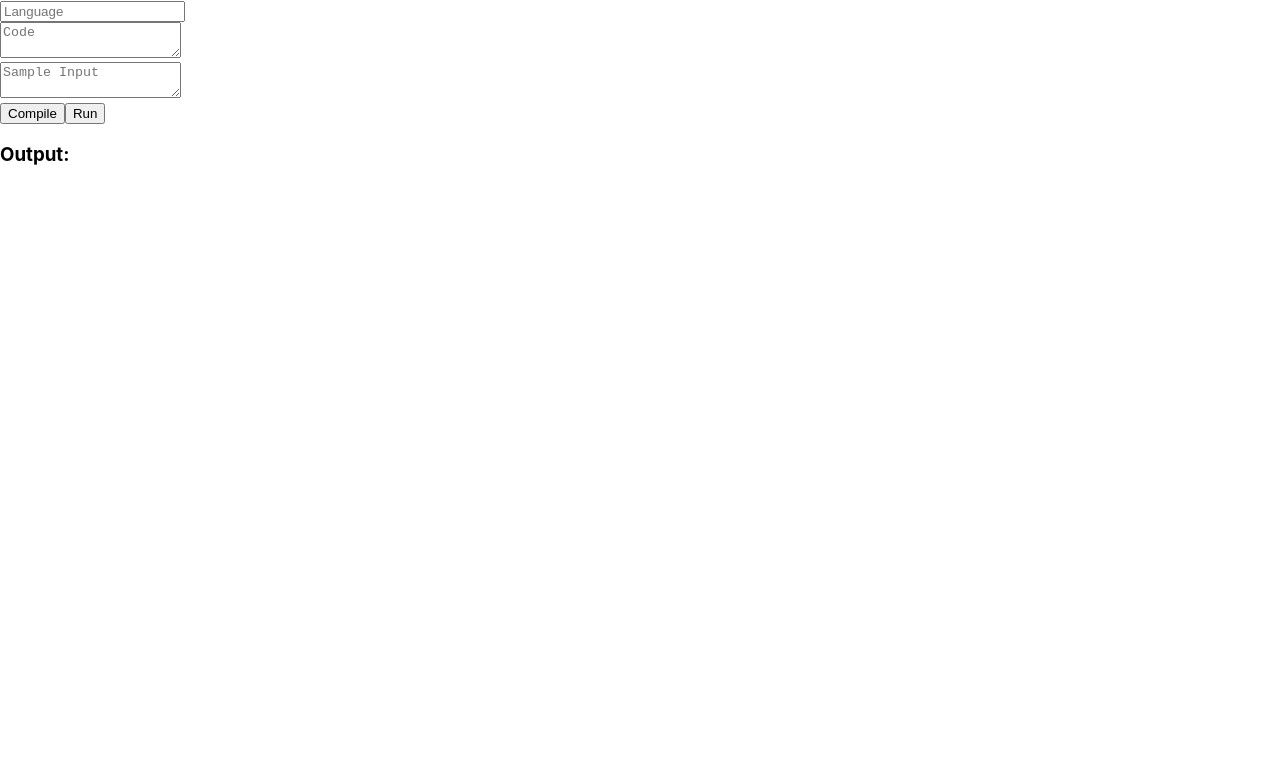
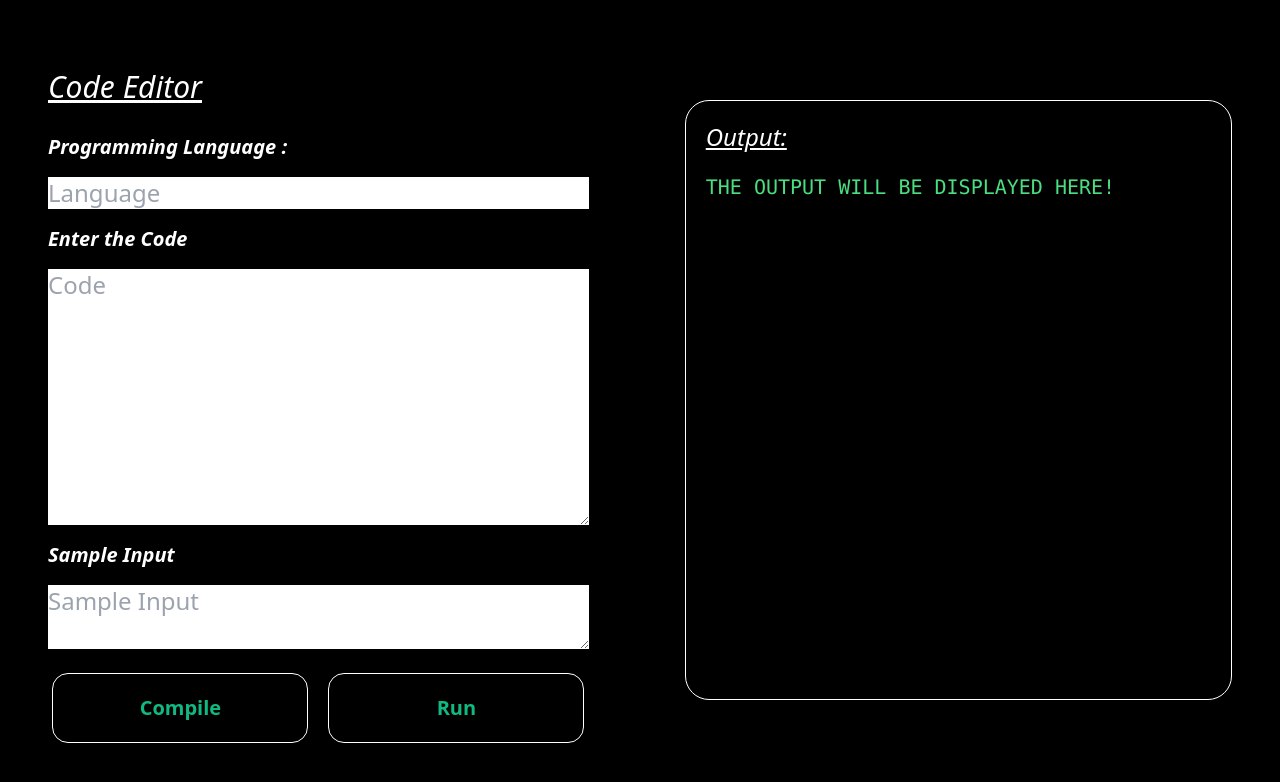
Before and after one commit to ArulAk67/takeuforward_task, a React (Create React App) app in the folder frontend/: page / in a window 1280 px wide. Shown: the top 782 px of the page. Built offline with nearby package versions, Linux system fonts and the light colour scheme.

Commit message:
ui update

```diff
--- a/frontend/package.json
+++ b/frontend/package.json
@@ -14,6 +14,7 @@
   },
   "scripts": {
     "start": "react-scripts start",
+    "dev": "react-scripts start",
     "build": "react-scripts build",
     "test": "react-scripts test",
     "eject": "react-scripts eject"
@@ -35,5 +36,8 @@
       "last 1 firefox version",
       "last 1 safari version"
     ]
+  },
+  "devDependencies": {
+    "tailwindcss": "^3.4.1"
   }
 }
--- a/frontend/src/App.js
+++ b/frontend/src/App.js
@@ -5,7 +5,7 @@ function CodeEditor() {
   const [language_id, setLanguage] = useState('');
   const [source_code, setCode] = useState('');
   const [stdin, setInput] = useState('');
-  const [output, setOutput] = useState('');
+  const [output, setOutput] = useState('THE OUTPUT WILL BE DISPLAYED HERE!');
   const [token, setToken] = useState('');
 
   const compileCode = async () => {
@@ -33,34 +33,51 @@ function CodeEditor() {
   };
 
   return (
-    <div>
+    <>
+     <div className='flex items-center justify-center text-xl h-screen bg-black font-medium w-full'>
+        <div className='w-1/2 mx-12 flex flex-col justify-center gap-2 h-full'>
+          <h1 className='text-3xl italic text-white my-5 underline'>Code Editor</h1>
+            <label className=' text-white font-bold italic '>Programming Language :</label>
+          <div className='input'>
             <input
+              className='w-full'
               type="text"
               placeholder="Language"
               value={language_id}
               onChange={(e) => setLanguage(e.target.value)}
               />
-      <br />
+          </div>
+            <label className=' text-white font-bold italic '>Enter the Code</label>
+          <div className='input'>
             <textarea
+              className='h-64 w-full'
               placeholder="Code"
               value={source_code}
               onChange={(e) => setCode(e.target.value)}
               ></textarea>
-      <br />
+          </div>
+            <label className=' text-white font-bold italic '>Sample Input</label>
+          <div className='input'>
             <textarea
+              className='w-full'
               placeholder="Sample Input"
               value={stdin}
               onChange={(e) => setInput(e.target.value)}
               ></textarea>
-      <br />
-      <button onClick={compileCode}>Compile</button>
-      <button onClick={runCode}>Run</button>
-      <br />
-      <div>
-        <h3>Output:</h3>
-        <pre>{output}</pre>
+          </div>
+          <div className='button'>
+            <button onClick={compileCode} className='btn'>Compile</button>
+            <button onClick={runCode} className='btn'>Run</button>
           </div>
         </div>
+        <div className='w-1/2 h-3/4 border  py-5 px-5 border-solid rounded-3xl border-white mx-12'>
+          <div className=' rounded-lg text-white'>
+            <h3 className=' underline italic text-2xl'>Output:</h3>
+            <pre className=' text-green-400 my-5'>{output}</pre>
+          </div>
+        </div>
+    </div>
+    </>
   );
 }
 
--- a/frontend/src/index.css
+++ b/frontend/src/index.css
@@ -1,13 +1,20 @@
-body {
-  margin: 0;
-  font-family: -apple-system, BlinkMacSystemFont, 'Segoe UI', 'Roboto', 'Oxygen',
-    'Ubuntu', 'Cantarell', 'Fira Sans', 'Droid Sans', 'Helvetica Neue',
-    sans-serif;
-  -webkit-font-smoothing: antialiased;
-  -moz-osx-font-smoothing: grayscale;
+@tailwind base;
+@tailwind components;
+@tailwind utilities;
+
+
+.input{
+  @apply text-white flex items-start justify-center gap-5 my-2 text-2xl ;
 }
 
-code {
-  font-family: source-code-pro, Menlo, Monaco, Consolas, 'Courier New',
-    monospace;
+.button {
+  @apply flex items-center justify-center my-2 text-emerald-500 font-bold gap-5;
 }
+
+.text{
+  @apply w-[500px];
+}
+
+.btn {
+  @apply border border-solid border-white py-5 px-5 rounded-2xl w-64;
+}
--- /dev/null
+++ b/frontend/tailwind.config.js
@@ -0,0 +1,8 @@
+/** @type {import('tailwindcss').Config} */
+module.exports = {
+  content: ["./src/**/*.{html,js}"],
+  theme: {
+    extend: {},
+  },
+  plugins: [],
+}
```
Also changed, not shown: 1 other file (tests, documents, lock files or other folders). Lines whose indentation alone changed are shown as unchanged.
